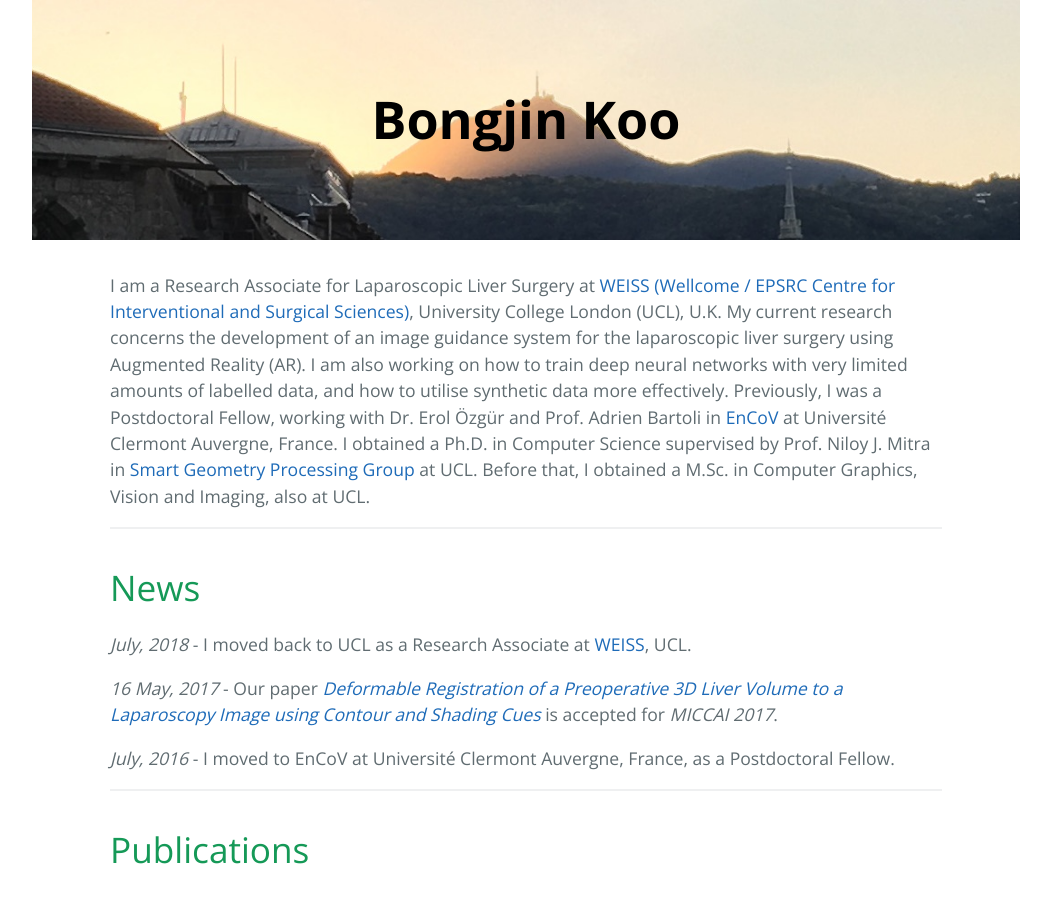
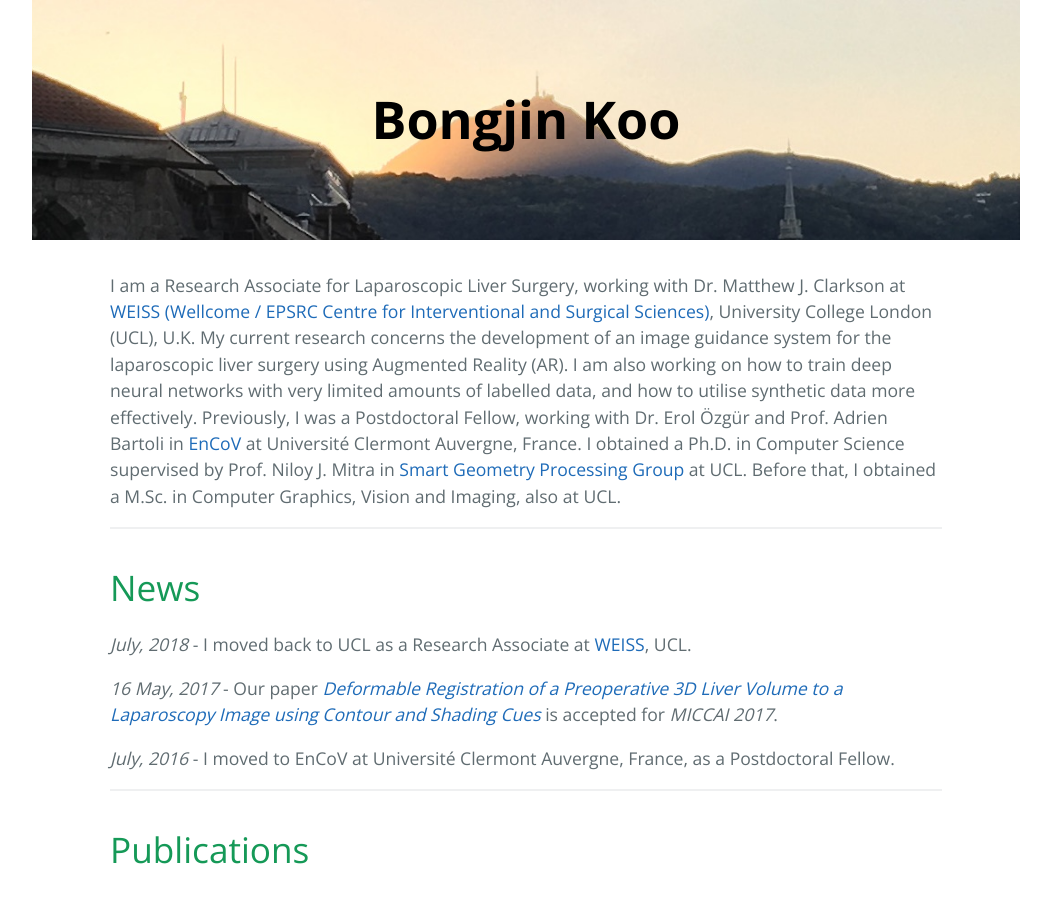
Before and after one commit to bongjinkoo/bongjinkoo.github.io, a Jekyll site: the page built from index.md, in a window 1280 px wide and 900 px high. Shown: the whole window, without its empty margins (114-1165 px from the left). Built offline with Jekyll 4.4.1, drawn with Linux system fonts in a browser that asks for light colours.

Commit message:
Minor update.

```diff
--- a/index.md
+++ b/index.md
@@ -2,7 +2,8 @@
 layout: default
 ---
 
-I am a Research Associate for Laparoscopic Liver Surgery
+I am a Research Associate for Laparoscopic Liver Surgery,
+working with Dr. Matthew J. Clarkson
 at [WEISS (Wellcome / EPSRC Centre for Interventional and Surgical Sciences)](http://www.ucl.ac.uk/weiss), University College London (UCL), U.K.
 My current research concerns the development of an image guidance system for the laparoscopic liver surgery using Augmented Reality (AR).
 I am also working on how to train deep neural networks with very limited amounts of labelled data,
```
